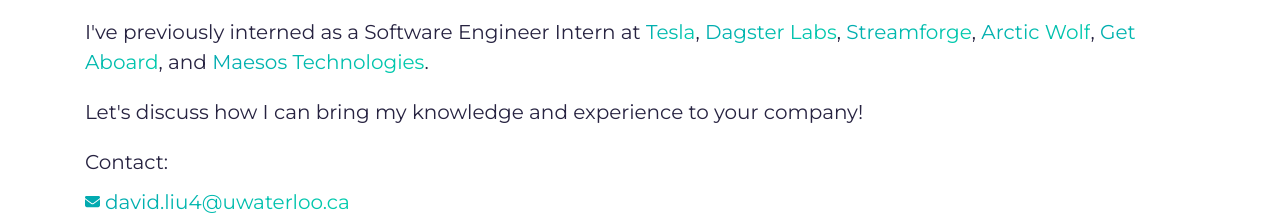
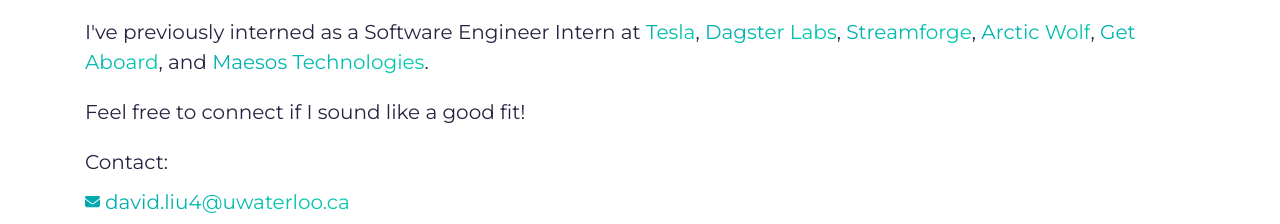
Before and after one commit to dliu27/PortfolioWebsite, a Gatsby site: page / in a window 1280 px wide. Shown: the part 260-484 px from the top of the page. Built offline with nearby package versions, Linux system fonts and the light colour scheme; Gatsby itself is replaced by a stand-in of ours.

Commit message:
Update Hero.jsx

```diff
--- a/src/components/Hero/Hero.jsx
+++ b/src/components/Hero/Hero.jsx
@@ -119,7 +119,7 @@ const Header = () => {
               .
             </p>
             <p className="hero-description">
-              Let's discuss how I can bring my knowledge and experience to your company!
+              Feel free to connect if I sound like a good fit!
             </p>
           </Fade>
         )}
```
